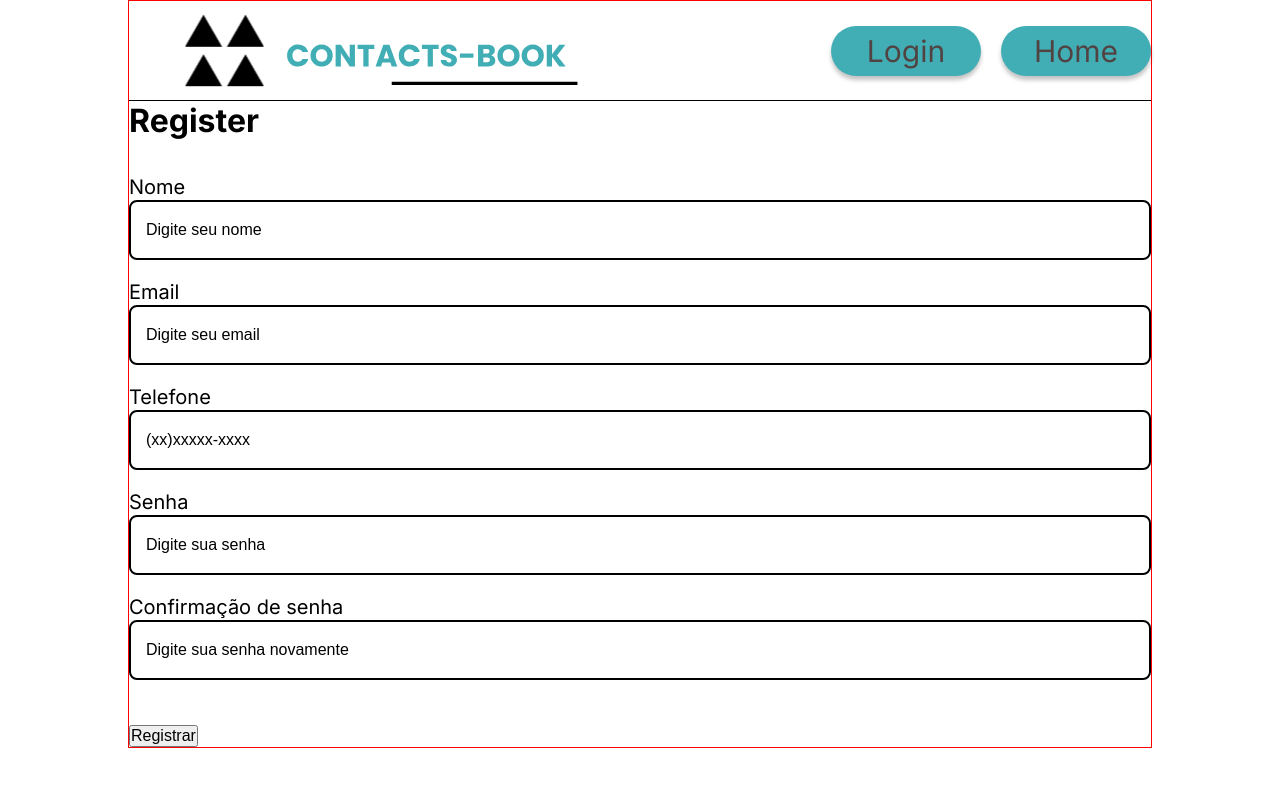
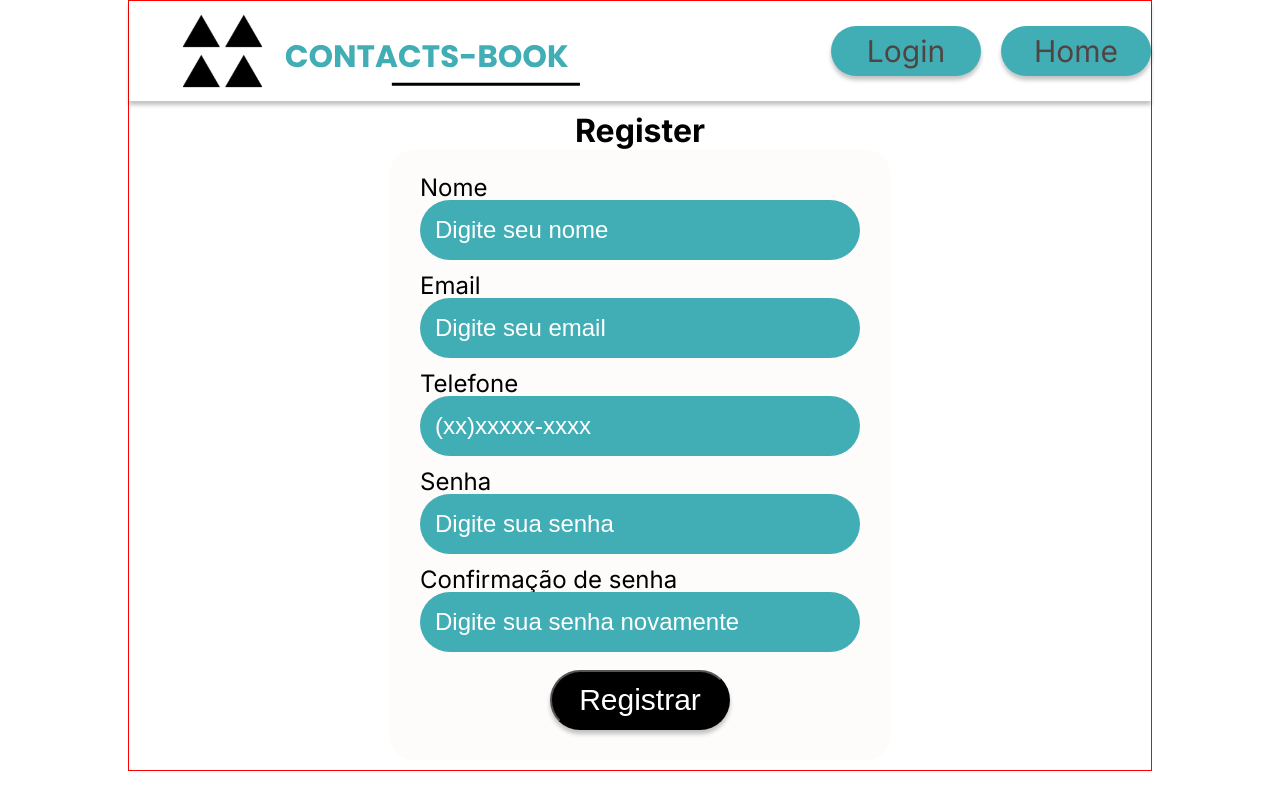
Before and after one commit to AntonioSantosBJPE/contacts-books-frontend, a Next.js app: page /register in a window 1280 px wide. Built offline with nearby package versions, Linux system fonts and the light colour scheme.

Commit message:
feat: create Form component

```diff
--- a/src/app/register/page.tsx
+++ b/src/app/register/page.tsx
@@ -1,4 +1,5 @@
 "use client";
+import { Form } from "@/components/Form";
 import { Header } from "@/components/Header";
 import { api } from "@/services/api";
 import { zodResolver } from "@hookform/resolvers/zod";
@@ -6,6 +7,7 @@ import { useRouter } from "next/navigation";
 import { useForm } from "react-hook-form";
 import { Input } from "../../components/Input";
 import { schema, TregisterData } from "./schema";
+import styles from "./styles.module.scss";
 import { handlePhone } from "./utils";
 
 export default function RegisterPage() {
@@ -42,12 +44,10 @@ export default function RegisterPage() {
         rightLinkName="Home"
         rightLinkHref="/"
       />
-      <main>
+      <main className={styles.containerMain}>
         <h1> Register</h1>
 
-        <br></br>
-        <br></br>
-        <form onSubmit={handleSubmit(accountRegister)} noValidate>
+        <Form onSubmit={handleSubmit(accountRegister)}>
           <Input
             id="input-name"
             labelName="Nome"
@@ -56,7 +56,7 @@ export default function RegisterPage() {
             error={errors.name?.message}
             placeholder={"Digite seu nome"}
           />
-          <br></br>
+
           <Input
             id="input-email"
             labelName="Email"
@@ -65,7 +65,7 @@ export default function RegisterPage() {
             error={errors.email?.message}
             placeholder={"Digite seu email"}
           />
-          <br></br>
+
           <Input
             id="input-phone"
             labelName="Telefone"
@@ -74,8 +74,9 @@ export default function RegisterPage() {
             error={errors.phone?.message}
             placeholder={"(xx)xxxxx-xxxx"}
             onChange={(event) => handlePhone(event)}
+            maxLength={14}
           />
-          <br></br>
+
           <Input
             id="input-password"
             labelName="Senha"
@@ -84,7 +85,7 @@ export default function RegisterPage() {
             error={errors.password?.message}
             placeholder={"Digite sua senha"}
           />
-          <br></br>
+
           <Input
             id="input-confirm-password"
             labelName="Confirmação de senha"
@@ -94,10 +95,8 @@ export default function RegisterPage() {
             placeholder={"Digite sua senha novamente"}
           />
 
-          <br></br>
-          <br></br>
           <button type="submit">Registrar</button>
-        </form>
+        </Form>
       </main>
     </>
   );
--- a/src/app/register/styles.module.scss
+++ b/src/app/register/styles.module.scss
@@ -0,0 +1,9 @@
+.containerMain {
+  width: 100%;
+  display: flex;
+  flex-direction: column;
+  align-items: center;
+  justify-content: center;
+
+  padding: 1rem;
+}
--- /dev/null
+++ b/src/components/Form/index.tsx
@@ -0,0 +1,15 @@
+import { FormEventHandler, ReactNode } from "react";
+import styles from "./styles.module.scss";
+
+interface IformProps {
+  children: ReactNode;
+  onSubmit: FormEventHandler<HTMLFormElement> | undefined;
+}
+
+export const Form = ({ children, onSubmit }: IformProps) => {
+  return (
+    <form className={styles.formContainer} onSubmit={onSubmit} noValidate>
+      {children}
+    </form>
+  );
+};
--- /dev/null
+++ b/src/components/Form/styles.module.scss
@@ -0,0 +1,33 @@
+.formContainer {
+  width: 100%;
+  max-width: 50rem;
+  height: fit-content;
+
+  display: flex;
+  flex-direction: column;
+  align-items: center;
+  gap: 0.8rem;
+
+  background: #fefbfb;
+
+  border-radius: 2.3rem;
+  padding: 3rem;
+
+  button {
+    display: flex;
+    align-items: center;
+    justify-content: center;
+
+    width: 18rem;
+    height: 6rem;
+    background-color: black;
+    border-radius: 3.4rem;
+    padding: 0rem 0rem;
+    box-shadow: 0px 4px 4px rgba(0, 0, 0, 0.24);
+
+    font-weight: 400;
+    font-size: 3rem;
+
+    color: white;
+  }
+}
--- a/src/components/Header/styles.module.scss
+++ b/src/components/Header/styles.module.scss
@@ -6,9 +6,10 @@
   width: 100%;
   height: 16rem;
 
-  border-bottom: 0.1rem solid black;
   padding: 1rem 0;
   gap: 1rem;
+
+  box-shadow: 0px 4px 4px rgba(0, 0, 0, 0.24);
 
   img {
     width: 100%;
--- a/src/components/Input/index.tsx
+++ b/src/components/Input/index.tsx
@@ -11,6 +11,7 @@ interface iInput {
   linkForm?: UseFormRegisterReturn<string>;
   error?: any;
   onChange?: (event: ChangeEvent<HTMLInputElement>) => void;
+  maxLength?: number;
 }
 
 export const Input = ({
@@ -22,6 +23,7 @@ export const Input = ({
   error,
   disabled,
   onChange,
+  maxLength,
 }: iInput) => {
   return (
     <div className={styles.containerInput}>
@@ -33,6 +35,7 @@ export const Input = ({
         {...linkForm}
         disabled={disabled}
         onChange={onChange}
+        maxLength={maxLength}
       />
       <p>{error}</p>
     </div>
--- a/src/components/Input/styles.module.scss
+++ b/src/components/Input/styles.module.scss
@@ -6,35 +6,36 @@
   flex-direction: column;
   gap: 0.5rem;
 
+  margin-bottom: 0.5rem;
+
   position: relative;
 
   input {
     width: 100%;
-    height: 60px;
-    position: relative;
-    z-index: 2;
+    height: 6rem;
 
+    font-style: normal;
     font-weight: 400;
-    font-size: 1.6rem;
+    font-size: 2.4rem;
+    line-height: 4.5rem;
+    color: white;
 
-    background-color: white;
-    color: black;
+    background: #41aeb5;
+    border-radius: 14.7rem;
 
-    border-radius: 8px;
-    border: 2px solid black;
-    padding-left: 15px;
+    border: none;
+    padding: 0 1.5rem;
   }
   input::placeholder {
-    color: black;
+    color: white;
   }
 
   label {
-    background-color: white;
     color: black;
 
     font-weight: 400;
-    font-size: 2rem;
-    line-height: 15px;
+    font-size: 2.4rem;
+    line-height: 1.5rem;
 
     transition: 0.5s;
   }
@@ -42,8 +43,8 @@
   p {
     color: red;
     font-weight: 400;
-    font-size: 1.4rem;
-    line-height: 15px;
+    font-size: 1.6rem;
+    line-height: 1.5rem;
 
     transition: 0.5s;
   }
```
